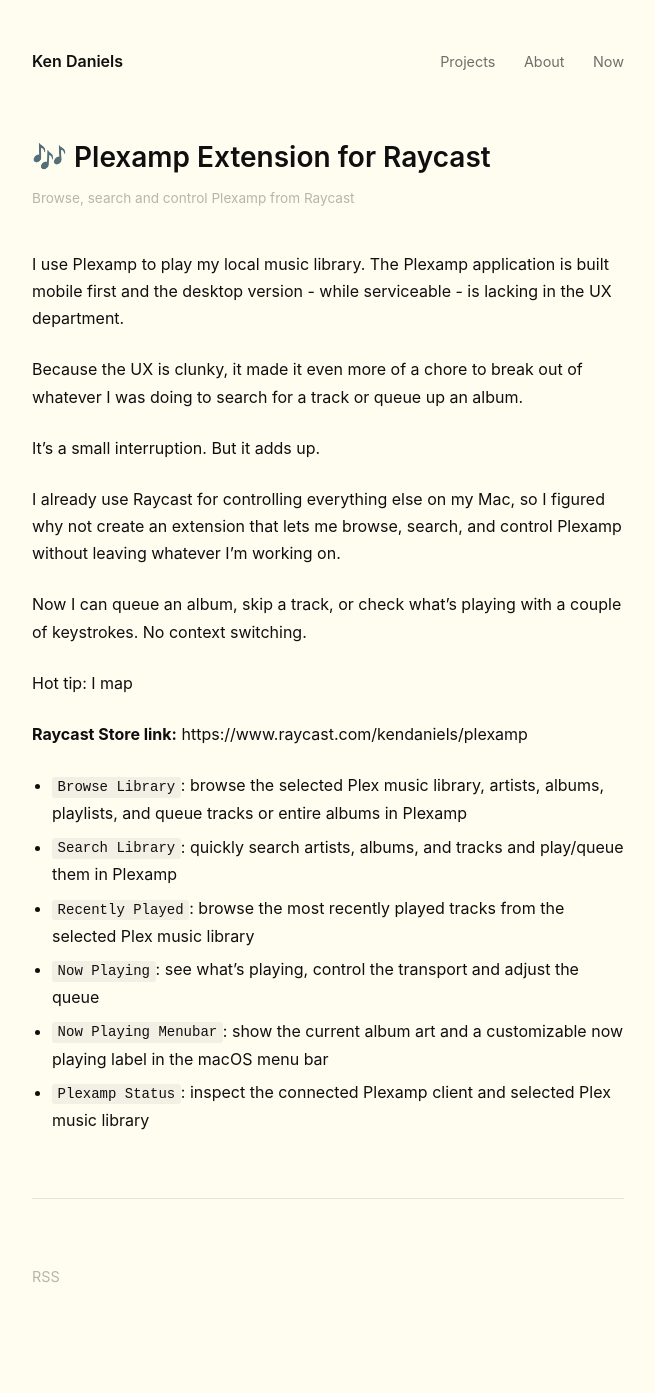
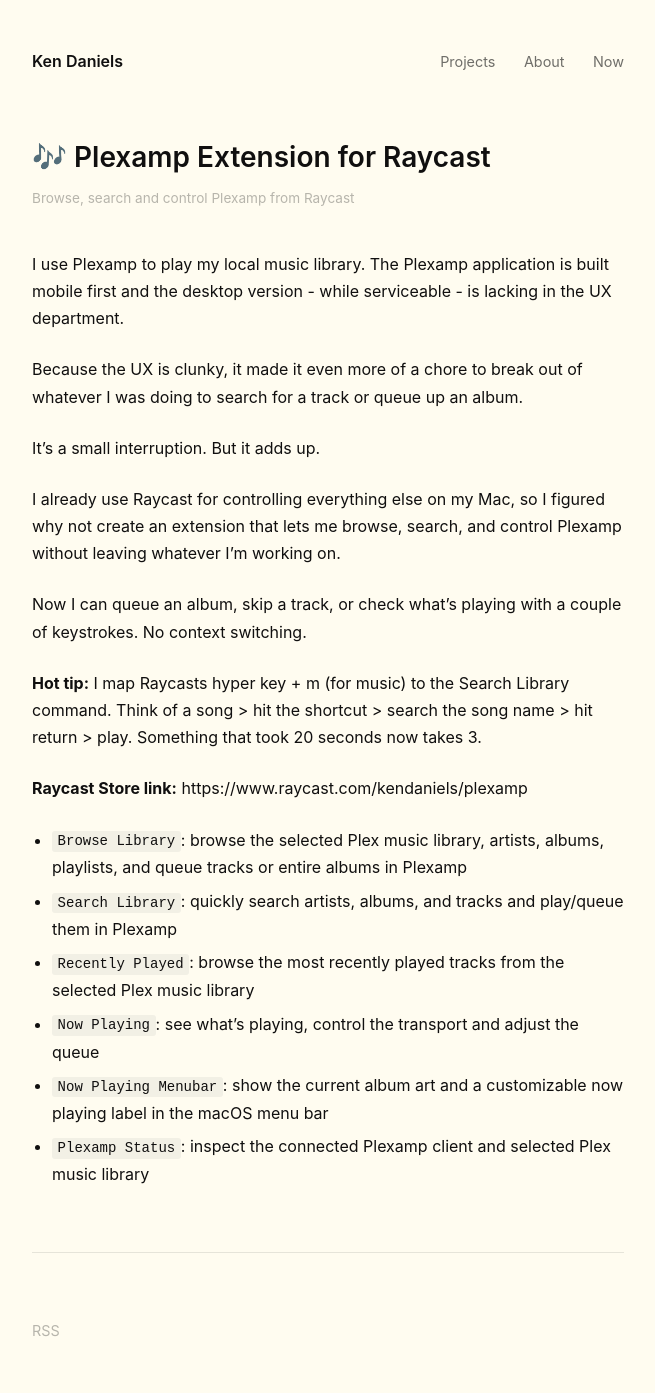
Before and after one commit to kendaniels/ksd.nz, a Jekyll site: the page built from _projects/raycast-plexamp.md, in a window 1280 px wide. Shown: the whole page, without its empty margins (312-967 px from the left). Built offline with Jekyll 4.4.1, drawn with Linux system fonts in a browser that asks for light colours; before the commit the page ends 1338 px from its top, so only the background shows below that.

Commit message:
ksd.nz save: 2026-03-26 22:09:15

```diff
--- a/_projects/raycast-plexamp.md
+++ b/_projects/raycast-plexamp.md
@@ -2,7 +2,6 @@
 title: 🎶 Plexamp Extension for Raycast
 description: Browse, search and control Plexamp from Raycast
 ---
-
 I use Plexamp to play my local music library. The Plexamp application is built mobile first and the desktop version - while serviceable - is lacking in the UX department.
 
 Because the UX is clunky, it made it even more of a chore to break out of whatever I was doing to search for a track or queue up an album.
@@ -13,7 +12,7 @@ I already use Raycast for controlling everything else on my Mac, so I figured wh
 
 Now I can queue an album, skip a track, or check what's playing with a couple of keystrokes. No context switching.
 
-Hot tip: I map
+**Hot tip:** I map Raycasts hyper key + m (for music) to the Search Library command. Think of a song > hit the shortcut > search the song name > hit return > play. Something that took 20 seconds now takes 3.
 
 **Raycast Store link:** https://www.raycast.com/kendaniels/plexamp
 
```
